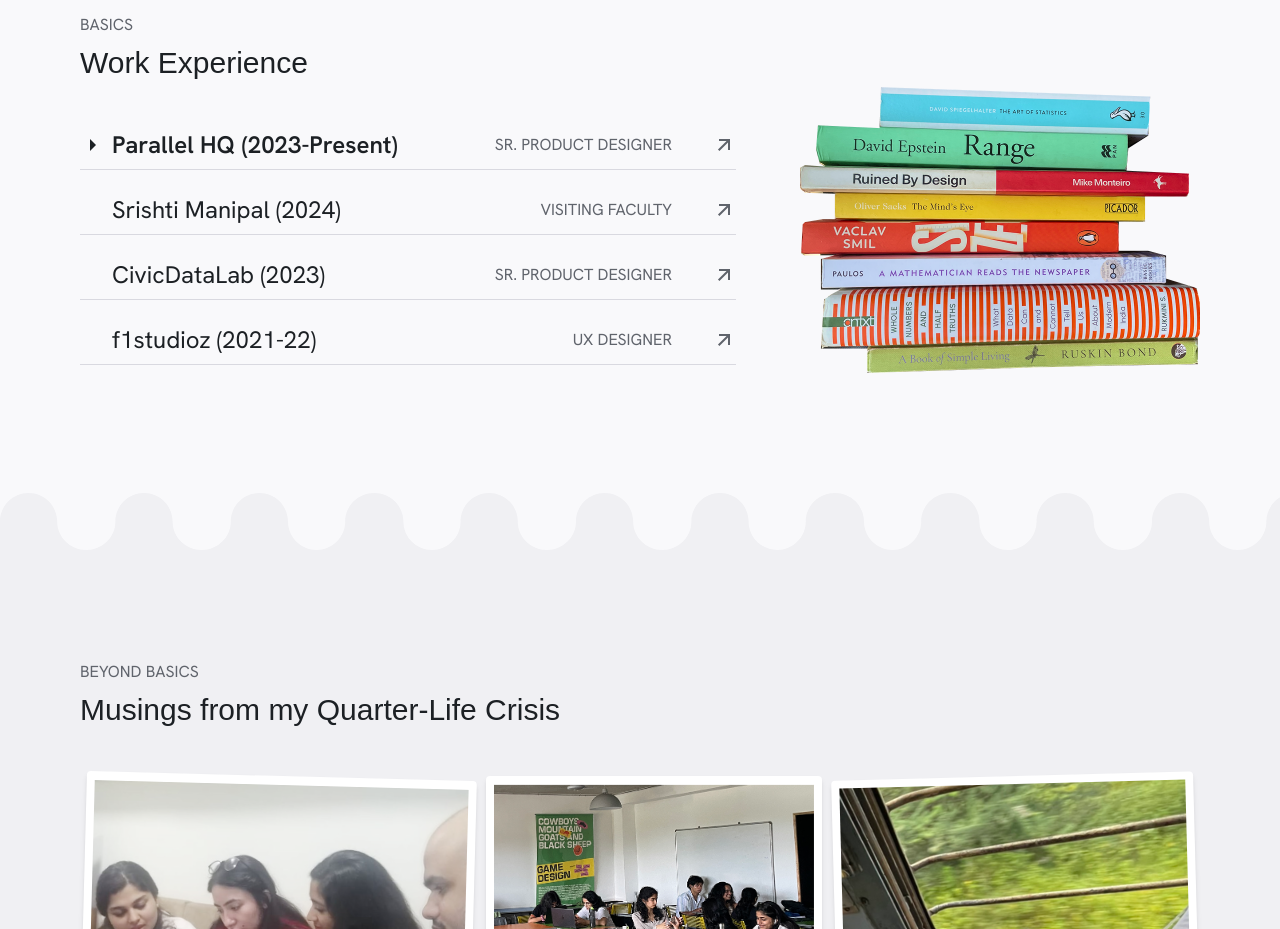
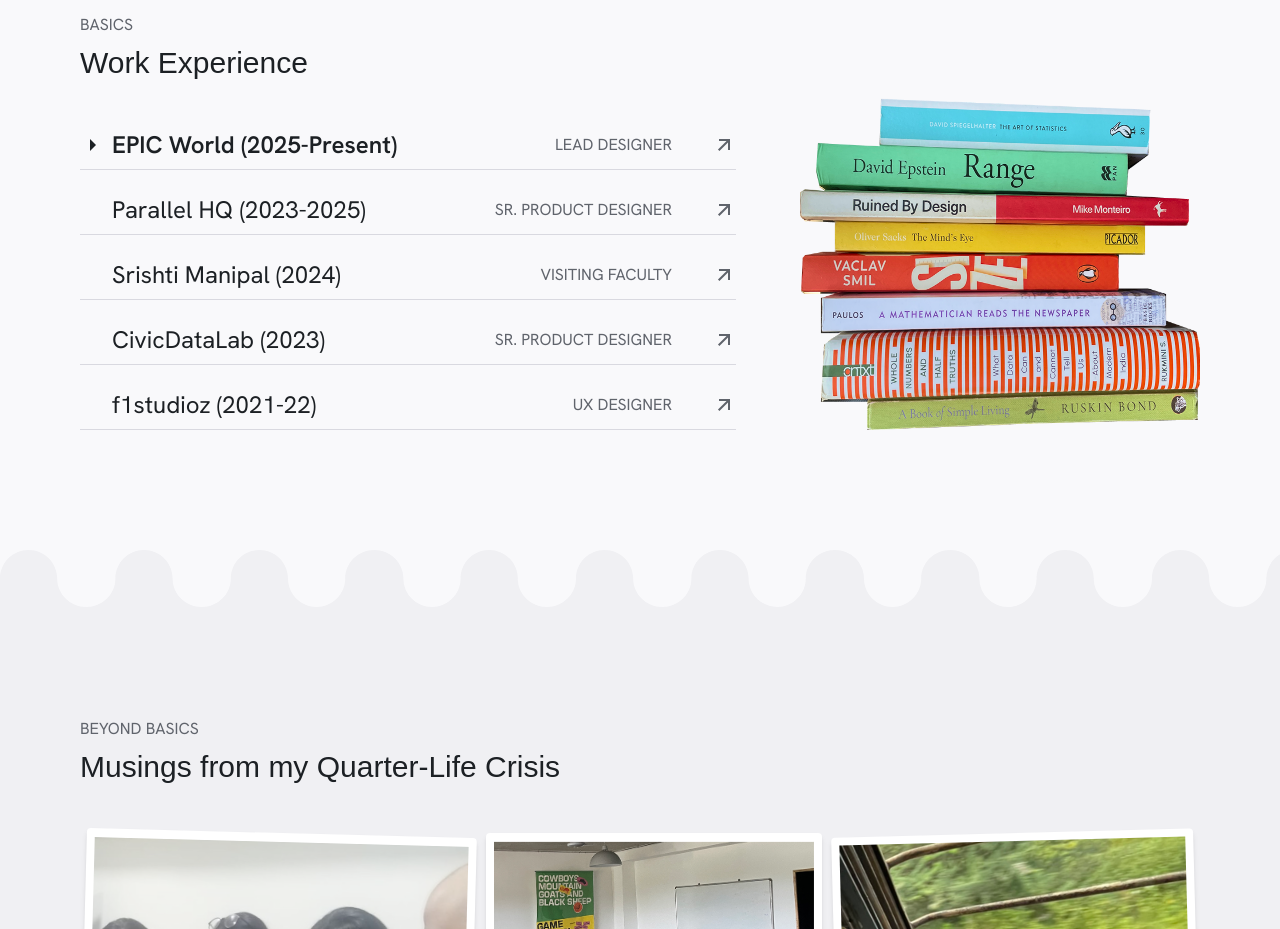
Before and after one commit to PixeledCode/anushka-folio, a Next.js app: page / in a window 1280 px wide. Shown: the part 1320-2249 px from the top of the page. Built offline with nearby package versions, Linux system fonts and the light colour scheme; a web font is replaced by a local one.

Commit message:
update job

```diff
--- a/app/components/Work.tsx
+++ b/app/components/Work.tsx
@@ -13,10 +13,15 @@
           </span>
           <div className="mt-6 md:mt-12 flex flex-col gap-4 md:gap-6">
             <WorkItem
-              title="Parallel HQ (2023-Present)"
+              title="EPIC World (2025-Present)"
+              subtitle="Lead Designer"
+              link="https://www.epicworld.com/"
+              current={true}
+            />
+            <WorkItem
+              title="Parallel HQ (2023-2025)"
               subtitle="Sr. Product Designer"
               link="https://www.parallelhq.com"
-              current={true}
             />
             <WorkItem
               title="Srishti Manipal (2024)"
```
